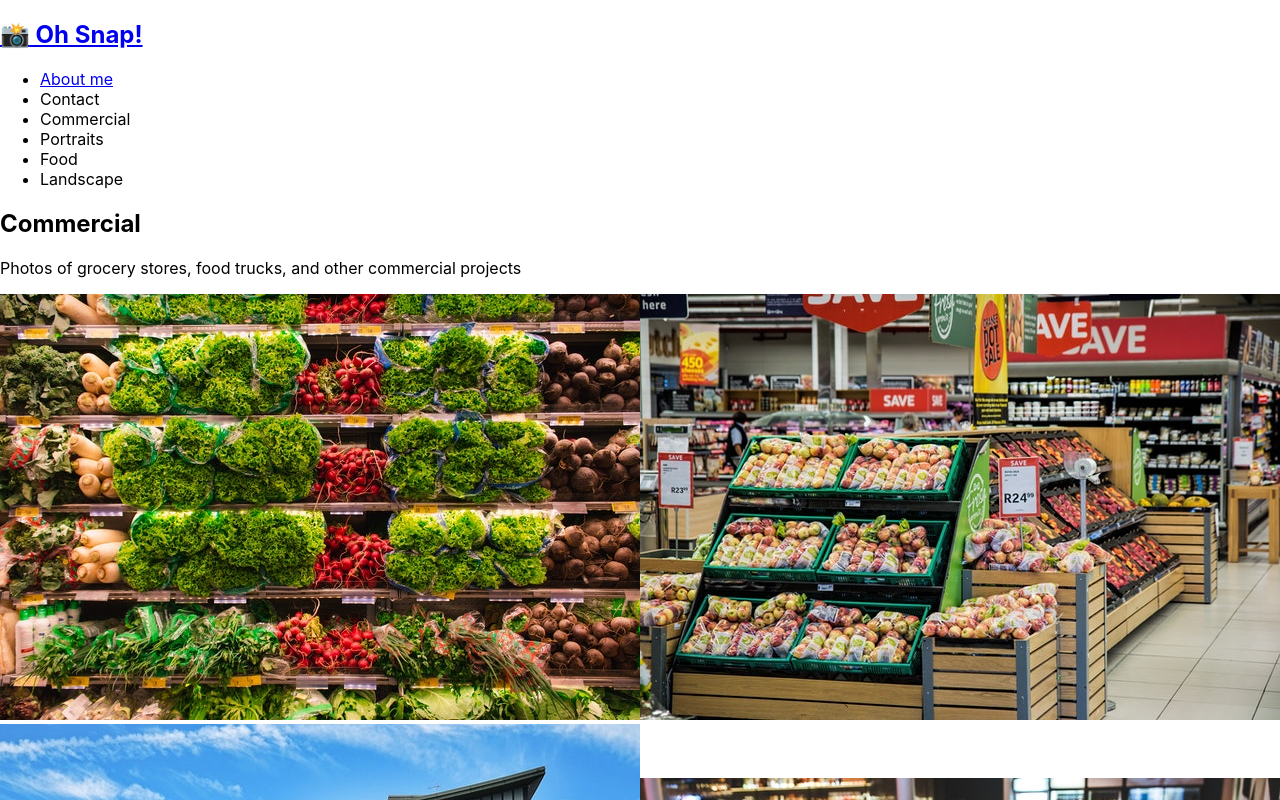
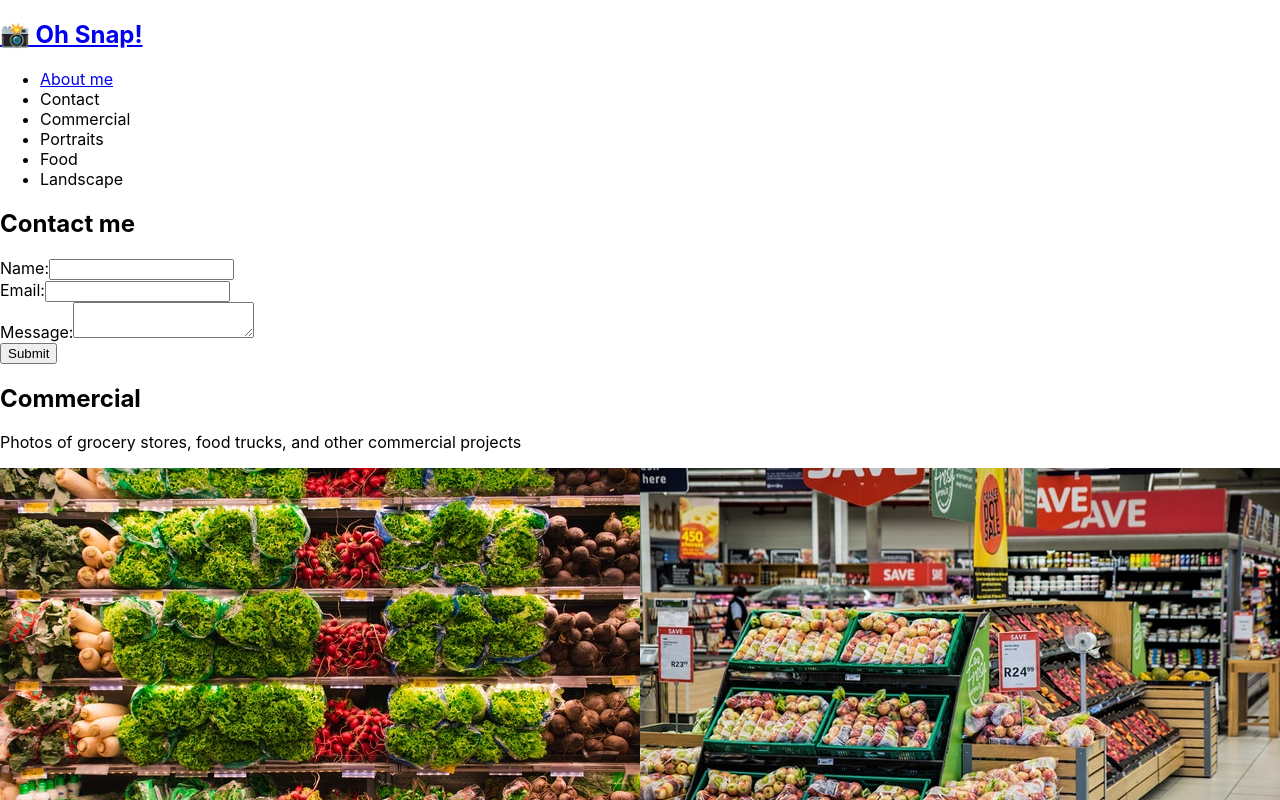
Before and after one commit to Gaia2050/photo-port, a React (Create React App) app: page / in a window 1280 px wide. Shown: the top 800 px of the page. Built offline with nearby package versions, Linux system fonts and the light colour scheme.

Commit message:
added control state with a controlled compnent

```diff
--- a/src/App.js
+++ b/src/App.js
@@ -2,6 +2,7 @@ import About from './components/About';
 import React, {useState} from 'react';
 import Nav from "./components/Nav";
 import Gallery from './components/Gallery';
+import ContactForm from './components/Contact';
 
 function App() {
   const [categories] = useState([
@@ -24,6 +25,7 @@ function App() {
       >
         </Nav>
       <main>
+        <ContactForm></ContactForm>
         <Gallery
         currentCategory={currentCategory}
         >
--- a/src/components/Contact/index.js
+++ b/src/components/Contact/index.js
@@ -1,22 +1,36 @@
-import React from 'react';
+import React, {useState} from 'react';
+
 
 function ContactForm() {
     ///JSX
+
+    const [formState, setFormState] = useState({name: '', email:'', message: ''});
+    const {name, email, message} = formState;
+
+    function handleChange(e) {
+        setFormState({...formState, [e.target.name]: e.target.vale})
+    }
+
+    function handleSubmit(e) {
+        e.preventDefault();
+        console.log(formState);
+    }
+
     return (
     <section>
         <h1>Contact me</h1>
-        <form id="contact-form">
+        <form id="contact-form" onSubmit={handleSubmit} >
             <div>
                 <label htmlFor="name">Name:</label>
-                <input type="text" name="name"/>
+                <input type="text" name="name" defaultValue={name} onChange={handleChange} />
             </div>
             <div>
                 <label htmlFor="email">Email:</label>
-                <input type="text" name="email"/>
+                <input type="text" name="email" defaultValue={email} onChange={handleChange} />
             </div>
             <div>
                 <label htmlFor="message">Message:</label>
-                <textarea name="message" row="5"/>
+                <textarea name="message" row="5" defaultValue={message} onChange={handleChange} />
             </div>
             <button type="submit">Submit</button>
         </form>
```
